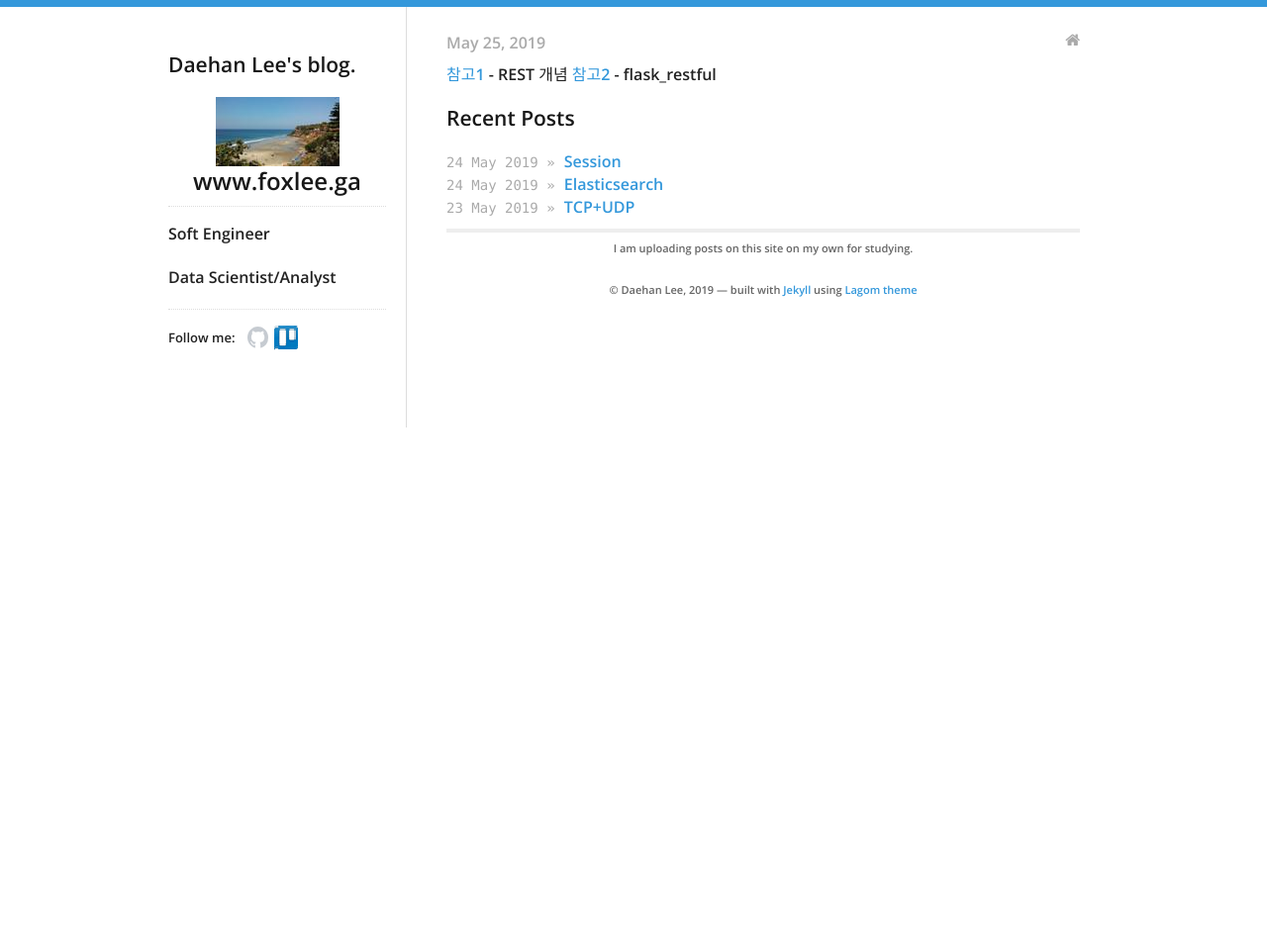
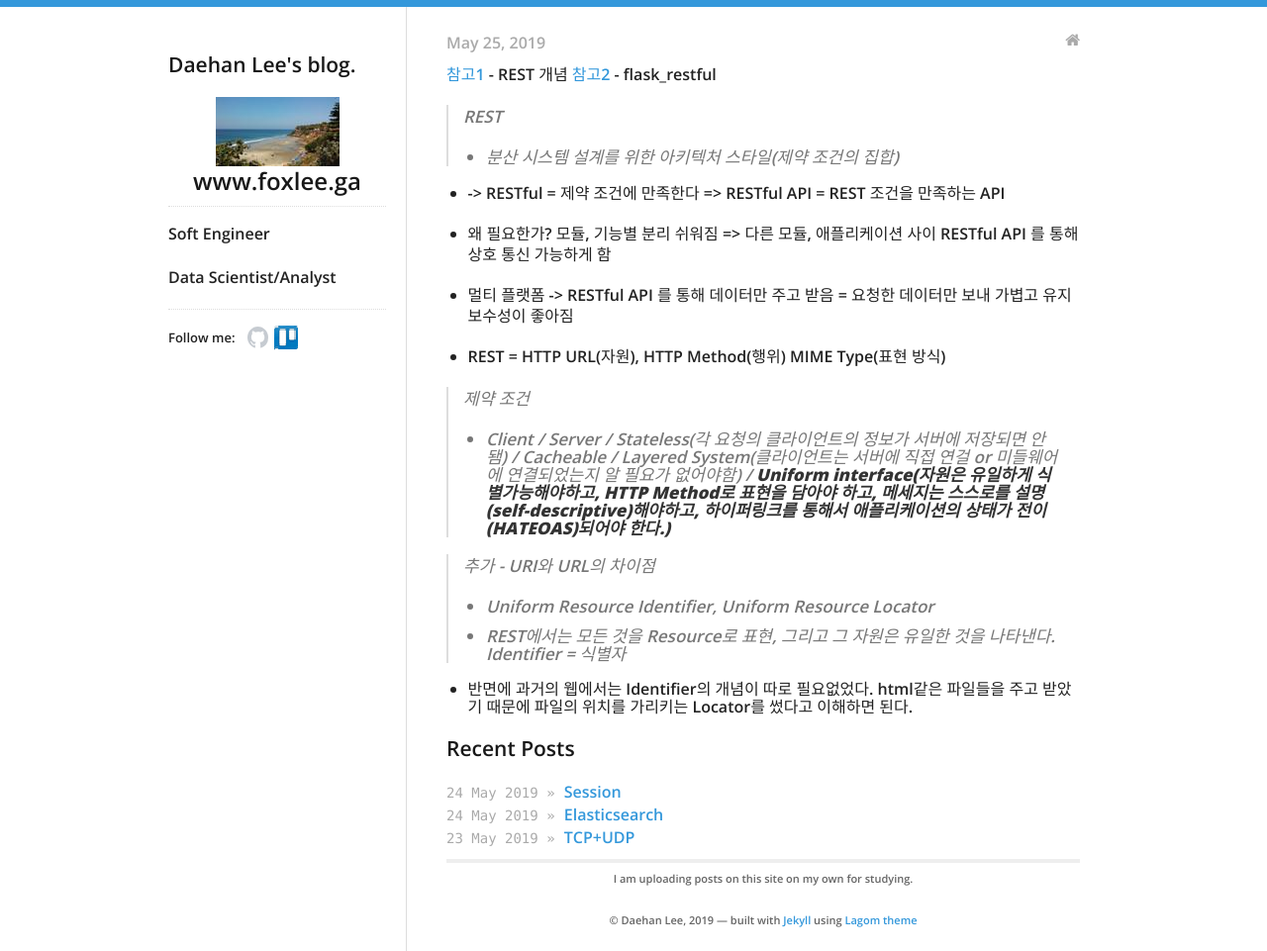
Before and after one commit to daehan0226/Study, a Jekyll site: the page built from _posts/2019-05-25-REST.md, in a window 1280 px wide. Shown: the whole page at 99% size. Built offline with Jekyll 4.4.1, drawn with Linux system fonts in a browser that asks for light colours; before the commit the page ends 907 px from its top, so only the background shows below that.

Commit message:
Update 2019-05-25-REST.md

```diff
--- a/_posts/2019-05-25-REST.md
+++ b/_posts/2019-05-25-REST.md
@@ -11,3 +11,25 @@ categories:
 
 [참고1]: https://jeong-pro.tistory.com/180
 [참고2]: https://cholol.tistory.com/421
+
+
+> REST
+* 분산 시스템 설계를 위한 아키텍처 스타일(제약 조건의 집합)
+
+* -> RESTful = 제약 조건에 만족한다  => RESTful API  = REST 조건을 만족하는 API
+
+* 왜 필요한가? 모듈, 기능별 분리 쉬워짐 => 다른 모듈, 애플리케이션 사이 RESTful API 를 통해 상호 통신 가능하게 함
+
+* 멀티 플랫폼 -> RESTful API 를 통해 데이터만 주고 받음 = 요청한 데이터만 보내 가볍고 유지보수성이 좋아짐
+
+* REST = HTTP URL(자원), HTTP Method(행위) MIME Type(표현 방식)
+
+
+> 제약 조건
+* Client / Server / Stateless(각 요청의 클라이언트의 정보가 서버에 저장되면 안됌) / Cacheable / Layered System(클라이언트는 서버에 직접 연걸 or 미들웨어에 연결되었는지 알 필요가 없어야함) / **Uniform interface(자원은 유일하게 식별가능해야하고, HTTP Method로 표현을 담아야 하고, 메세지는 스스로를 설명(self-descriptive)해야하고, 하이퍼링크를 통해서 애플리케이션의 상태가 전이(HATEOAS)되어야 한다.)**
+
+> 추가 - URI와 URL의 차이점
+* Uniform Resource Identifier, Uniform Resource Locator
+* REST에서는 모든 것을 Resource로 표현, 그리고 그 자원은 유일한 것을 나타낸다. Identifier = 식별자
+
+* 반면에 과거의 웹에서는 Identifier의 개념이 따로 필요없었다. html같은 파일들을 주고 받았기 때문에 파일의 위치를 가리키는 Locator를 썼다고 이해하면 된다.
```
